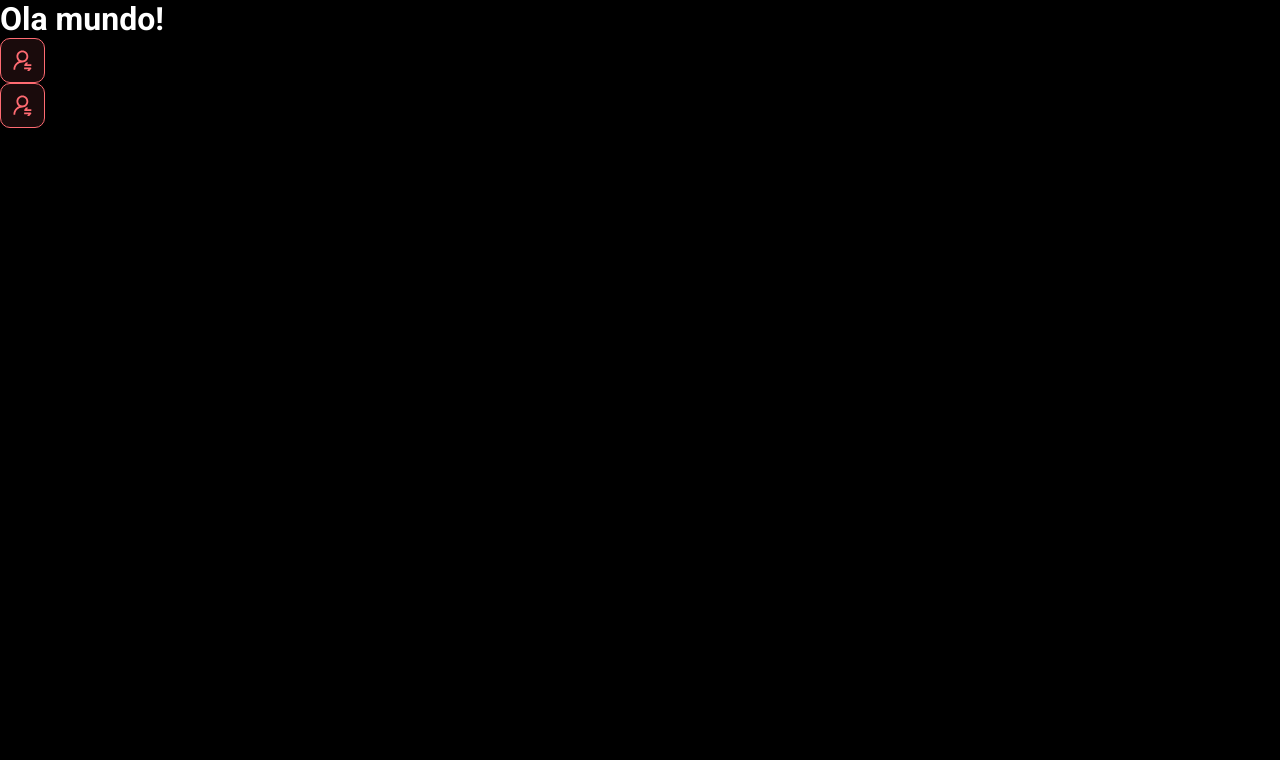
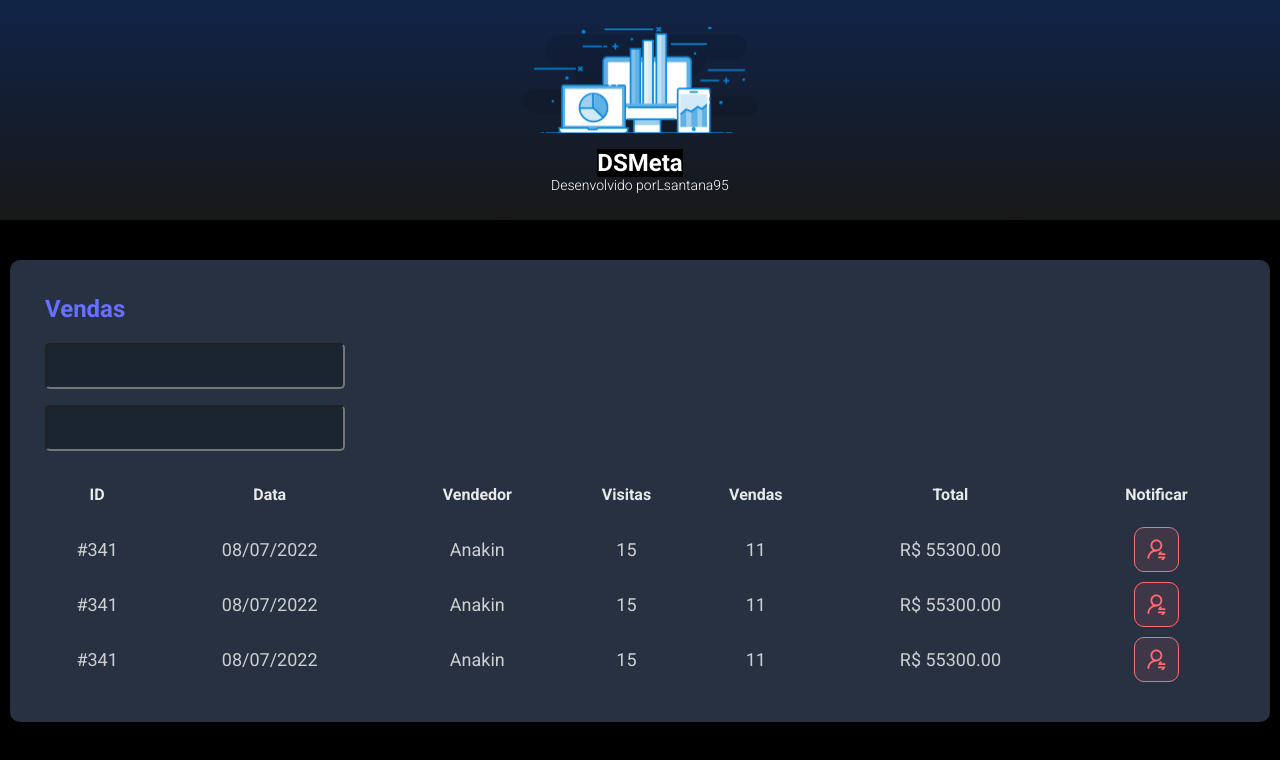
Before and after one commit to Lsantana95/dsmeta, a React (Vite) app in the folder frontend/: page / in a window 1280 px wide. Shown: the top 760 px of the page. Built offline with nearby package versions, Linux system fonts and the light colour scheme.

Commit message:
other components

```diff
--- a/frontend/src/App.tsx
+++ b/frontend/src/App.tsx
@@ -1,11 +1,18 @@
-import NotificationButton from "./components/NotificationButton"
+import Header from "./components/Header"
+import SalesCard from "./components/SalesCard"
 
 function App() {
     return(
       <>
-        <h1>Ola mundo!</h1>
-        <NotificationButton />
-        <NotificationButton />
+
+        <Header />
+          <main>
+            <section id="sales">
+              <div className="dsmeta-container" />
+
+              <SalesCard />
+            </section>
+          </main>
       </>
     )
 }
--- /dev/null
+++ b/frontend/src/components/Header/index.tsx
@@ -0,0 +1,22 @@
+import logo from '../../assets/img/logo.svg'
+import './styles.css'
+
+function Header() {
+
+    return (
+        <>
+            <header>
+                <div className="dsmeta-logo-container">
+                    <img src= {logo} alt="logo DSMeta" />
+                    <h1>DSMeta</h1>
+                    <p>
+                        Desenvolvido por
+                        <a href="https://github.com/Lsantana95" target="_blank">Lsantana95</a>
+                    </p>
+                </div>
+            </header>
+        </>
+    )
+}
+
+export default Header
--- /dev/null
+++ b/frontend/src/components/Header/styles.css
@@ -0,0 +1,36 @@
+/* cabeçalho */
+header {
+
+    background: linear-gradient(180deg, #102347 0%, #181818 100%);
+    height: 220px;
+    display: flex;
+    align-items: center;
+    justify-content: center;
+}
+
+/* alinhando a imagem  da logo */
+.dsmeta-logo-container {
+
+    display: flex;
+    flex-direction: column;
+    align-items: center;
+}
+
+.dsmeta-logo-container img {
+
+    width: 235px;
+}
+
+/* alinhando o titulo do projeto */
+.dsmeta-logo-container h1 {
+
+    margin-top: 15px;
+    font-size: 24px;
+}
+
+/* alinahndo o parágrafo */
+.dsmeta-logo-container p {
+
+    font-size: 14px;
+    font-weight: 300;
+}
--- /dev/null
+++ b/frontend/src/components/SalesCard/index.tsx
@@ -0,0 +1,87 @@
+import './styles.css'
+import NotificationButton from '../NotificationButton'
+
+function SalesCard() {
+
+    return (
+
+        <>
+         <div className="dsmeta-card">
+                <h2 className="dsmeta-sales-title">Vendas</h2>
+                <div>
+                  <div className="dsmeta-form-control-container">
+                    <input className="dsmeta-form-control" type="text" />
+                  </div>
+                  <div className="dsmeta-form-control-container">
+                    <input className="dsmeta-form-control" type="text" />
+                  </div>
+                </div>
+
+                <div>
+                  <table className="dsmeta-sales-table">
+                    <thead>
+                      <tr>
+                        <th className="show625">ID</th>
+                        <th className="data">Data</th>
+                        <th>Vendedor</th>
+                        <th className="show625">Visitas</th>
+                        <th className="show625">Vendas</th>
+                        <th>Total</th>
+                        <th>Notificar</th>
+                      </tr>
+                    </thead>
+
+                    <tbody>
+                      <tr>
+                        <td className="show625">#341</td>
+                        <td className="data">08/07/2022</td>
+                        <td>Anakin</td>
+                        <td className="show625">15</td>
+                        <td className="show625">11</td>
+                        <td>R$ 55300.00</td>
+                        <td>
+                          <div className="dsmeta-red-btn-container">
+                                <NotificationButton />
+                          </div>
+                       </td>
+                      </tr>
+
+                      <tr>
+                        <td className="show625">#341</td>
+                        <td className="data">08/07/2022</td>
+                        <td>Anakin</td>
+                        <td className="show625">15</td>
+                        <td className="show625">11</td>
+                        <td>R$ 55300.00</td>
+                        <td>
+                          <div className="dsmeta-red-btn-container">
+                                <NotificationButton />
+                          </div>
+                        </td>
+                      </tr>
+
+                      <tr>
+                        <td className="show625">#341</td>
+                        <td className="data">08/07/2022</td>
+                        <td>Anakin</td>
+                        <td className="show625">15</td>
+                        <td className="show625">11</td>
+                        <td>R$ 55300.00</td>
+                        <td>
+                          <div className="dsmeta-red-btn-container">
+                                <NotificationButton />
+                          </div>
+                        </td>
+                      </tr>
+
+                    </tbody>
+
+                  </table>
+                </div>
+
+              </div>
+        </>
+    )
+}
+
+export default SalesCard
--- /dev/null
+++ b/frontend/src/components/SalesCard/styles.css
@@ -0,0 +1,119 @@
+/* card */
+.dsmeta-card {
+
+    background-color: #283142;
+    border-radius: 10px;
+    padding: 30px 10px;
+}
+
+.dsmeta-sales-title {
+
+    color: #676FFF;
+    font-size: 24px;
+    margin-bottom: 20px;
+}
+
+.dsmeta-form-control-container {
+
+    margin-bottom: 16px;
+    max-width: 300px;
+
+}
+
+.dsmeta-form-control {
+
+    width: 100%;
+    height: 46px;
+    background-color: #1b2531;
+    border: 1 px solid #384459;
+    border-radius: 5px;
+    color: #9aaabe;
+    padding: 0 20px;
+    font-size: 18px;
+}
+
+.dsmeta-sales-table {
+
+    width: 100%;
+    border-spacing: 0;
+    border-collapse: collapse;
+}
+
+.dsmeta-sales-table thead {
+
+    height: 55px;
+    font-size: 16px;
+    color: #e9e9e9;
+    font-weight: 700;
+}
+
+.dsmeta-sales-table tbody {
+
+    font-size: 14px;
+    font-weight: 400;
+    color: #cfcfcf;
+    text-align: center;
+
+}
+
+.dsmeta-sales-table tbody tr {
+
+    height: 74px;
+    border-top: 1 px solid #5f6e82;
+}
+
+/*.dsmeta-sales-table tbody tr:hover>td {
+
+    color: #384459;
+}
+
+
+.dsmeta-sales-table tbody tr:nth-child(odd) {
+
+    color: #242c3b;
+} */
+
+.dsmeta-red-btn-container {
+
+    display: flex;
+    justify-content: center;
+}
+
+.data {
+
+    display: none;
+}
+
+@media(min-width: 360px) {
+
+    .data {
+        display: table-cell;
+    }
+
+    .dsmeta-card {
+
+        padding: 35px;
+    }
+
+    .dsmeta-sales-table tbody tr {
+
+        height: 55px;
+    }
+
+    .dsmeta-sales-table tbody {
+
+        font-size: 18px;
+    }
+}
+
+.show625 {
+
+    display: none;
+}
+
+@media(min-width: 625px) {
+
+    .show625 {
+        display: table-cell;
+    }
+}
--- a/frontend/src/index.css
+++ b/frontend/src/index.css
@@ -21,3 +21,15 @@
     color: unset;
     text-decoration: none;
 }
+
+.dsmeta-container {
+
+  width: 100%;
+  max-width: 900px;
+  margin: 0 auto;
+}
+
+#sales {
+
+  padding: 40px 10px;
+}
```
Also changed, not shown: frontend/src/assets/img/logo.svg (added).
